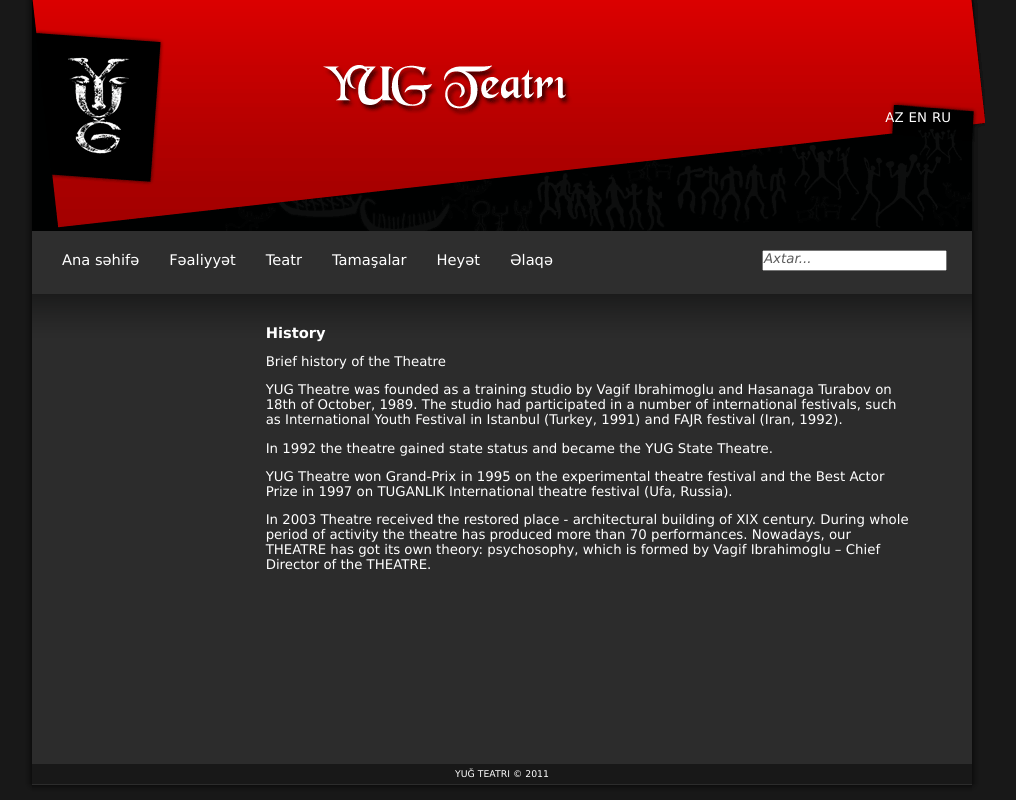
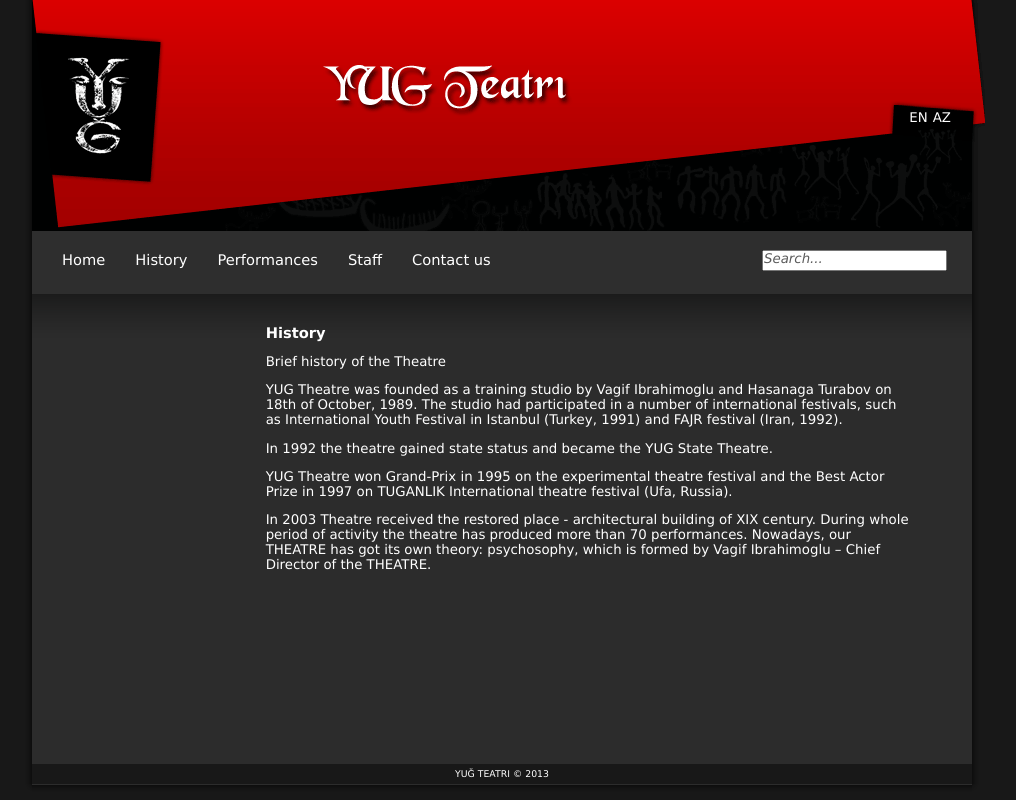
Before and after one commit to aliismayilov/yugteatr, a Django app: page / in a window 1280 px wide. Shown: the whole page, without its empty margins (138-1154 px from the left). Run offline with Django 3.2, Linux system fonts and the light colour scheme; some libraries are stand-ins or nearby versions.

Commit message:
align langs

```diff
--- a/templates/web/base.html
+++ b/templates/web/base.html
@@ -35,47 +35,39 @@
 				<div id="header">
 					<a href="#" id="logo-link"></a>
 					<div id="langs">
-						<a href="#">AZ</a><a href="#">EN</a><a href="#">RU</a>
+						<a href="#">EN</a><a href="#">AZ</a>
 					</div>
 				</div>
 				<div id="menu-bar">
 					<ul id="menu">
-						<li class="menu-item"><a href="#">Ana səhifə</a></li>
-						<li class="menu-item"><a href="#">Fəaliyyət</a>
+						<li class="menu-item"><a href="#">Home</a></li>
+						<li class="menu-item"><a href="#">History</a>
 							<ul>
-								<li class="menu-down-li"><a href="#">Xəbərlər</a></li>
-								<li class="menu-down-li"><a href="#">Layihələr</a></li>
-								<li class="menu-down-li"><a href="#">Arxiv</a></li>
+								<li class="menu-down-li"><a href="#">Ritual of yuglama</a></li>
+								<li class="menu-down-li"><a href="#">Conception</a></li>
+								<li class="menu-down-li"><a href="#">News &and; projects</a></li>
 							</ul>
 						</li>
-						<li class="menu-item"><a href="#">Teatr</a>
+						<li class="menu-item"><a href="#">Performances</a>
 							<ul>
-								<li class="menu-down-li"><a href="#">Tarix</a></li>
-								<li class="menu-down-li"><a href="#">Yuğlama ayini</a></li>
-								<li class="menu-down-li"><a href="#">İdeya</a></li>
+								<li class="menu-down-li"><a href="#">This week</a></li>
+								<li class="menu-down-li"><a href="#">Next week</a></li>
+								<li class="menu-down-li"><a href="#">This month</a></li>
 							</ul>
 						</li>
-						<li class="menu-item"><a href="#">Tamaşalar</a>
+						<li class="menu-item"><a href="#">Staff</a>
 							<ul>
-								<li class="menu-down-li"><a href="#">Bu həftə</a></li>
-								<li class="menu-down-li"><a href="#">Gələn həftə</a></li>
-								<li class="menu-down-li"><a href="#">Bu ay</a></li>
-								<li class="menu-down-li"><a href="#">Tam siyahı</a></li>
+								<li class="menu-down-li"><a href="#">Directors</a></li>
+								<li class="menu-down-li"><a href="#">Performers</a></li>
+								<li class="menu-down-li"><a href="#">Designers</a></li>
+								<li class="menu-down-li"><a href="#">Administration</a></li>
 							</ul>
 						</li>
-						<li class="menu-item"><a href="#">Heyət</a>
-							<ul>
-								<li class="menu-down-li"><a href="#">Rejisorlar</a></li>
-								<li class="menu-down-li"><a href="#">İfaçılar</a></li>
-								<li class="menu-down-li"><a href="#">Tərtibatçılar</a></li>
-								<li class="menu-down-li"><a href="#">Administrasiya</a></li>
-							</ul>
-						</li>
-						<li class="menu-item"><a href="#">Əlaqə</a></li>
+						<li class="menu-item"><a href="#">Contact us</a></li>
 					</ul>
 					<div id="menu-bar-right">
 						<form action="#">
-							<input id="search-box" type="text" /><label for="search-box" id="search-label">Axtar...</label>
+							<input id="search-box" type="text" /><label for="search-box" id="search-label">Search...</label>
 						</form>
 					</div>
 				</div>
@@ -93,7 +85,7 @@
 					</div>
 				</div>
 				<div id="footer">
-					<span>YUĞ TEATRI &copy; 2011</span>
+					<span>YUĞ TEATRI &copy; {% now "Y" %}</span>
 				</div>
 			</td>
 			<td id="wrapper-right"></td>
```
